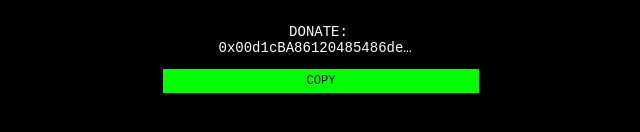
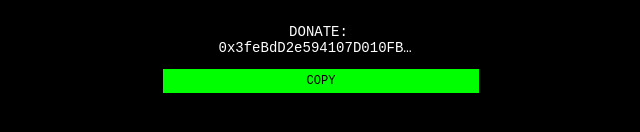
Before and after one commit to pujapujia/chips-faucet-new, a website: page frontend/index.html in a window 1280 px wide. Shown: the part 298-430 px from the top of the page, 319-959 px from the left. Drawn offline with Linux system fonts and the light colour scheme.

Commit message:
Update index.html

```diff
--- a/frontend/index.html
+++ b/frontend/index.html
@@ -103,7 +103,7 @@
     <button onclick="claimFaucet()">CLAIM FAUCET</button>
     <div id="result"></div>
     <div class="footer">
-      <span class="donate-address">DONATE: 0x00d1cBA86120485486deBef7FAE54132612b41B0</span>
+      <span class="donate-address">DONATE: 0x3feBdD2e594107D010FB551569cCEed8E7041Df4</span>
       <button class="copy-button" onclick="copyAddress()">COPY</button>
     </div>
   </div>
```
